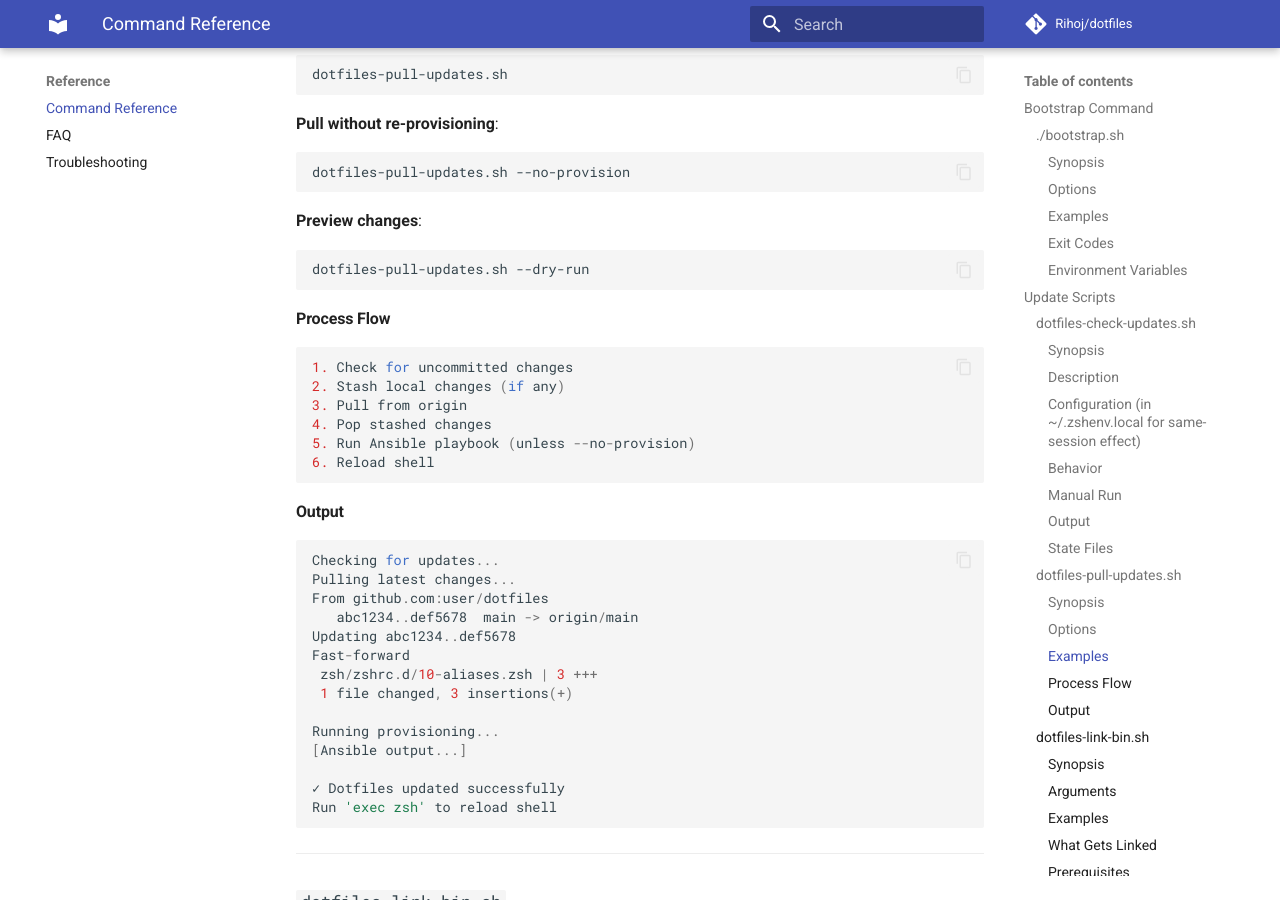
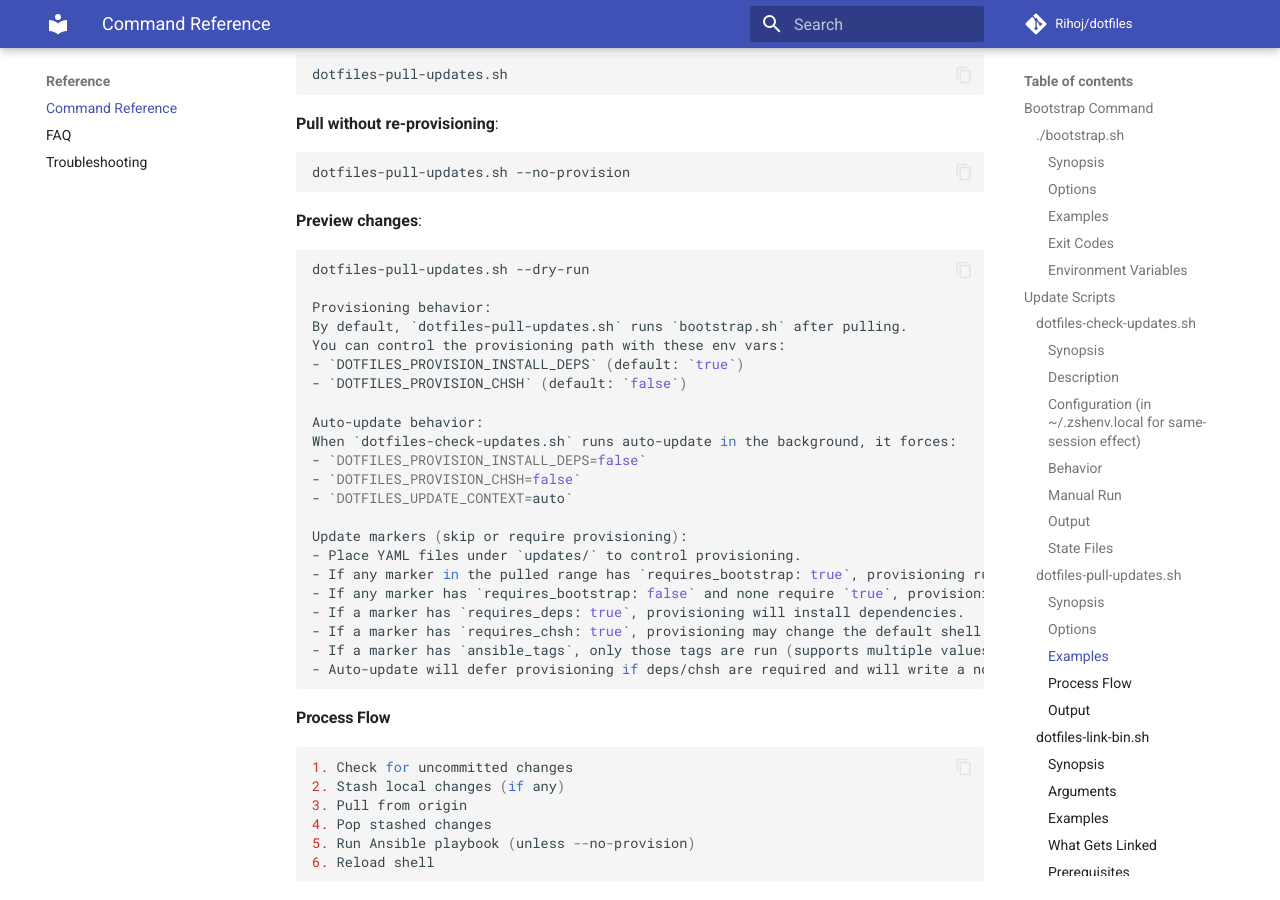
Before and after one commit to Rihoj/dotfiles, an MkDocs documentation site: the page built from docs/command-reference.md, in a window 1280 px wide and 900 px high, scrolled down 3939 px. Built offline with MkDocs 1.6.1 and Material for MkDocs 9.7.7, drawn with Linux system fonts in a browser that asks for light colours; comment, search, counter and statistics services are not loaded; some of the changed text lies outside the part shown.

Commit message:
feat: add codex, improve updater

````diff
--- a/docs/command-reference.md
+++ b/docs/command-reference.md
@@ -175,6 +175,27 @@ dotfiles-pull-updates.sh --no-provision
 **Preview changes**:
 ```bash
 dotfiles-pull-updates.sh --dry-run
+
+Provisioning behavior:
+By default, `dotfiles-pull-updates.sh` runs `bootstrap.sh` after pulling.
+You can control the provisioning path with these env vars:
+- `DOTFILES_PROVISION_INSTALL_DEPS` (default: `true`)
+- `DOTFILES_PROVISION_CHSH` (default: `false`)
+
+Auto-update behavior:
+When `dotfiles-check-updates.sh` runs auto-update in the background, it forces:
+- `DOTFILES_PROVISION_INSTALL_DEPS=false`
+- `DOTFILES_PROVISION_CHSH=false`
+- `DOTFILES_UPDATE_CONTEXT=auto`
+
+Update markers (skip or require provisioning):
+- Place YAML files under `updates/` to control provisioning.
+- If any marker in the pulled range has `requires_bootstrap: true`, provisioning runs.
+- If any marker has `requires_bootstrap: false` and none require `true`, provisioning is skipped.
+- If a marker has `requires_deps: true`, provisioning will install dependencies.
+- If a marker has `requires_chsh: true`, provisioning may change the default shell.
+- If a marker has `ansible_tags`, only those tags are run (supports multiple values, unioned across markers).
+- Auto-update will defer provisioning if deps/chsh are required and will write a notice to `.provision_required`.
 ```
 
 #### Process Flow
@@ -282,10 +303,17 @@ Run specific parts of the playbook:
 | Tag | Description |
 |-----|-------------|
 | `packages` | Install system packages only |
+| `fonts` | Install Nerd Fonts / refresh font cache |
 | `repo` | Clone/update repository only |
 | `omz` | Install/update Oh My Zsh only |
 | `config` | Link configuration files only |
+| `zsh` | Manage `.zshrc` and Zsh module setup |
 | `shell` | Change default shell only |
+| `bin` | Link dotfiles helper scripts to `~/.local/bin` |
+| `git` | Manage `.gitconfig` |
+| `vim` | Manage `.vimrc` |
+| `npm` | Manage `.npmrc` |
+| `shell` | Manage `.bashrc` |
 
 #### Examples
 
````
Also changed, not shown: 7 other files.
